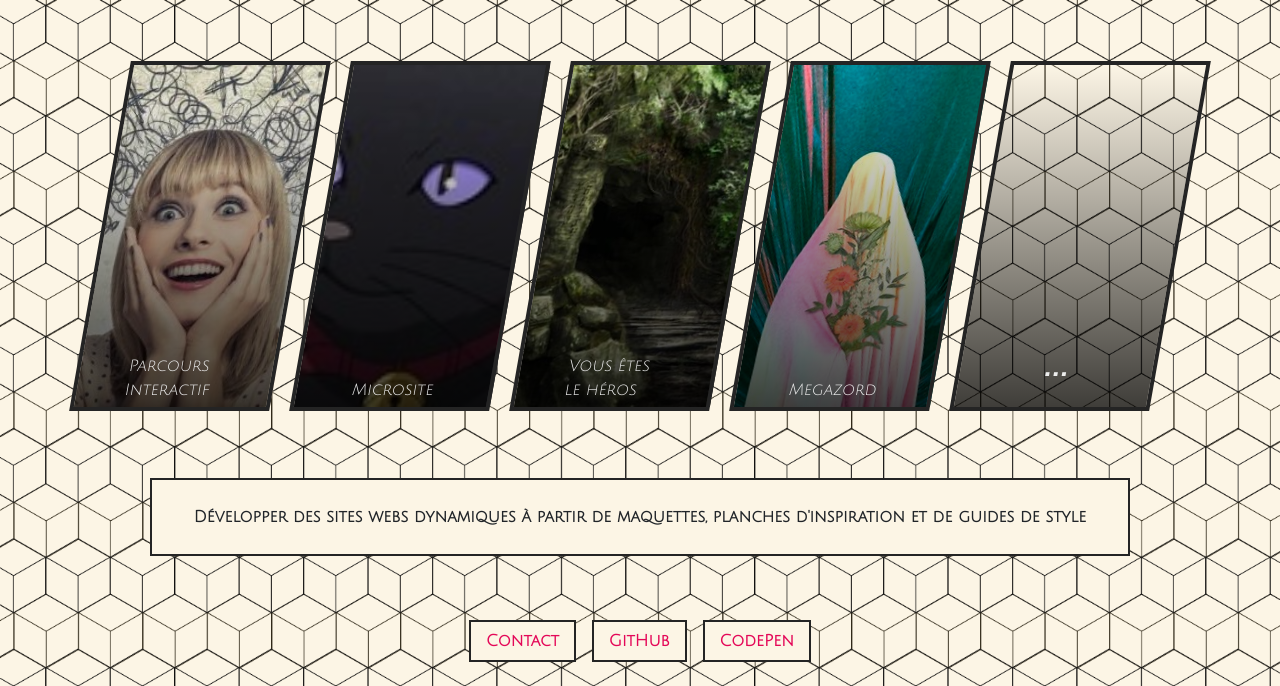
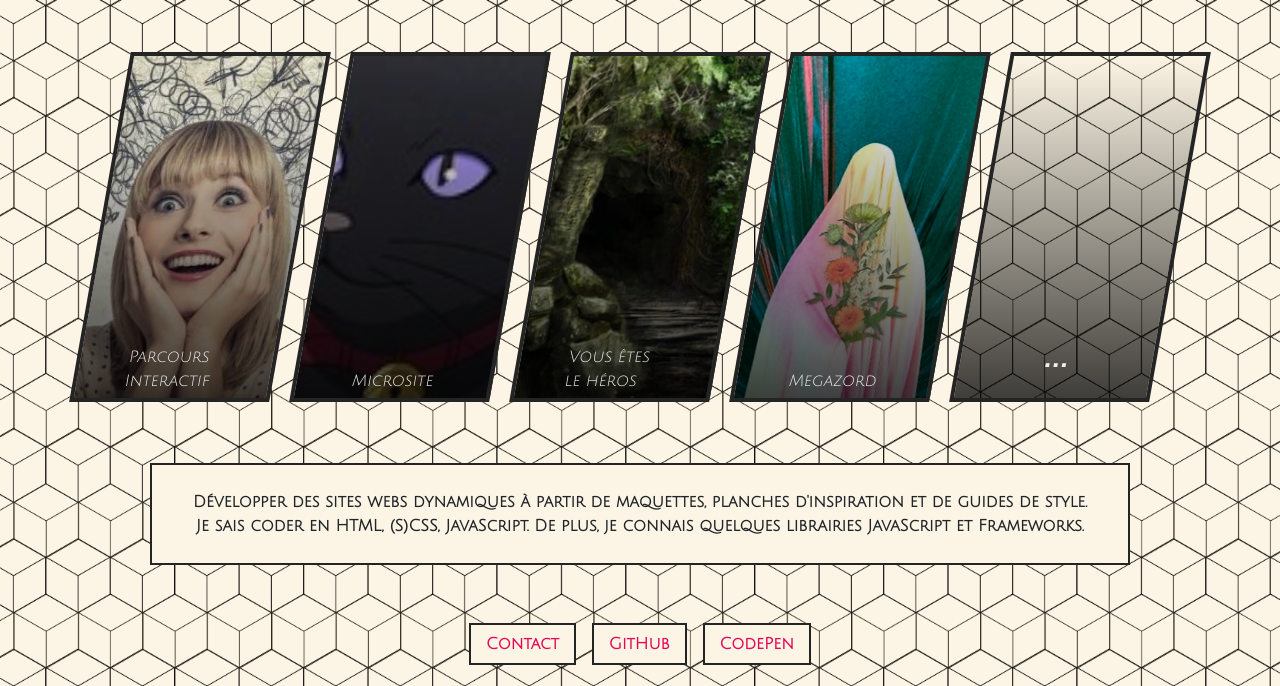
Before and after one commit to Nihlux/nihlux.github.io, a plain HTML site: page index.html in a window 1280 px wide. Shown: the part 114-800 px from the top of the page. Drawn offline with nearby package versions, Linux system fonts and the light colour scheme.

Commit message:
changer objectif de carrière pour ajouter compétences

```diff
--- a/index.html
+++ b/index.html
@@ -131,7 +131,7 @@
                 </div>
                 <div class="project project5"></div>
                 <div class="objectif">
-                    <p>Développer des sites webs dynamiques à partir de maquettes, planches d'inspiration et de guides de style</p>
+                    <p>Développer des sites webs dynamiques à partir de maquettes, planches d'inspiration et de guides de style.<br>Je sais coder en HTML, (S)CSS, JavaScript. De plus, je connais quelques librairies JavaScript et Frameworks.</p>
                 </div>
                 <div class="contact">
                     <a class="links" data-bs-toggle="modal" data-bs-target="#modal5">Contact</a>
```
